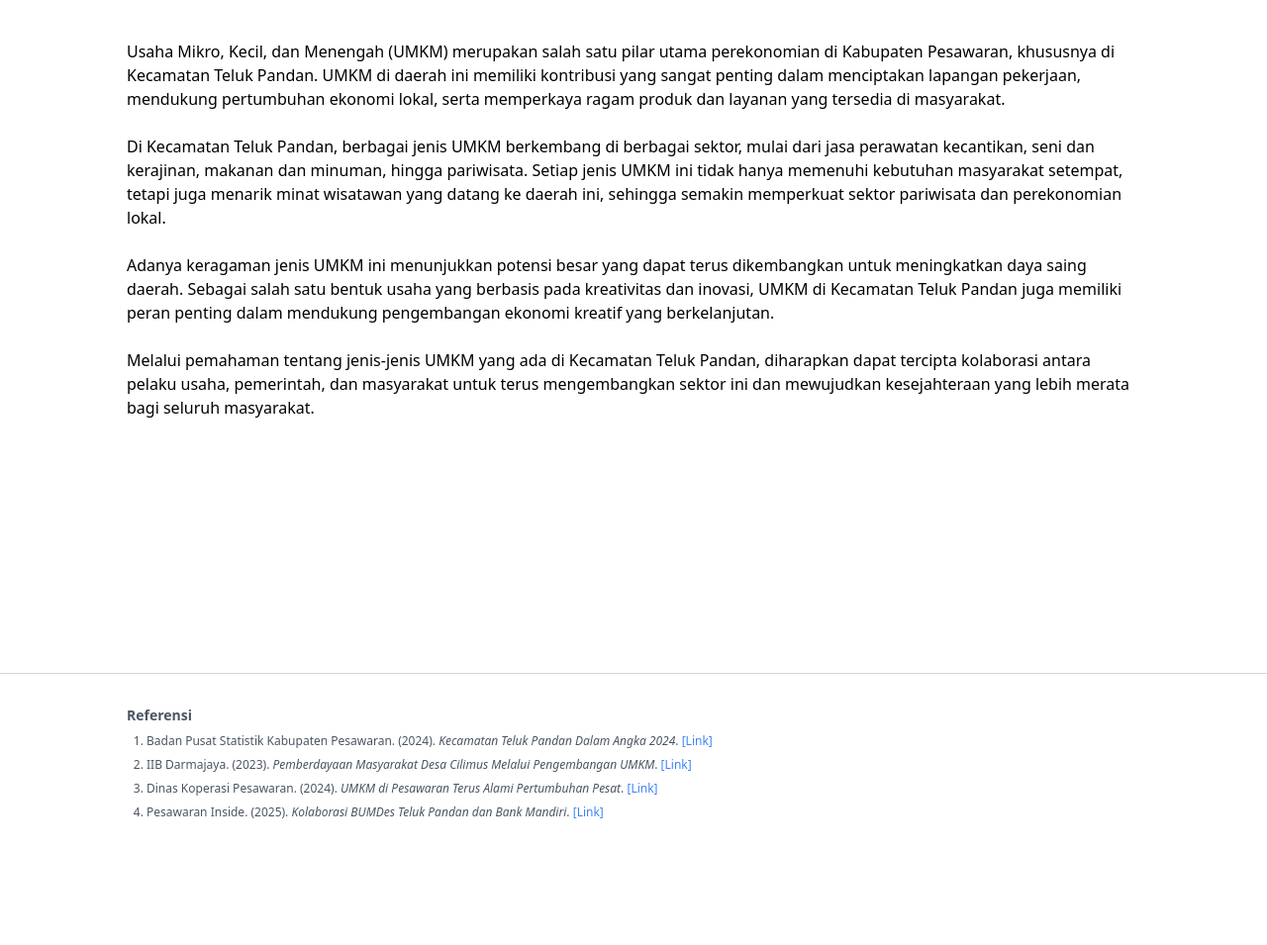
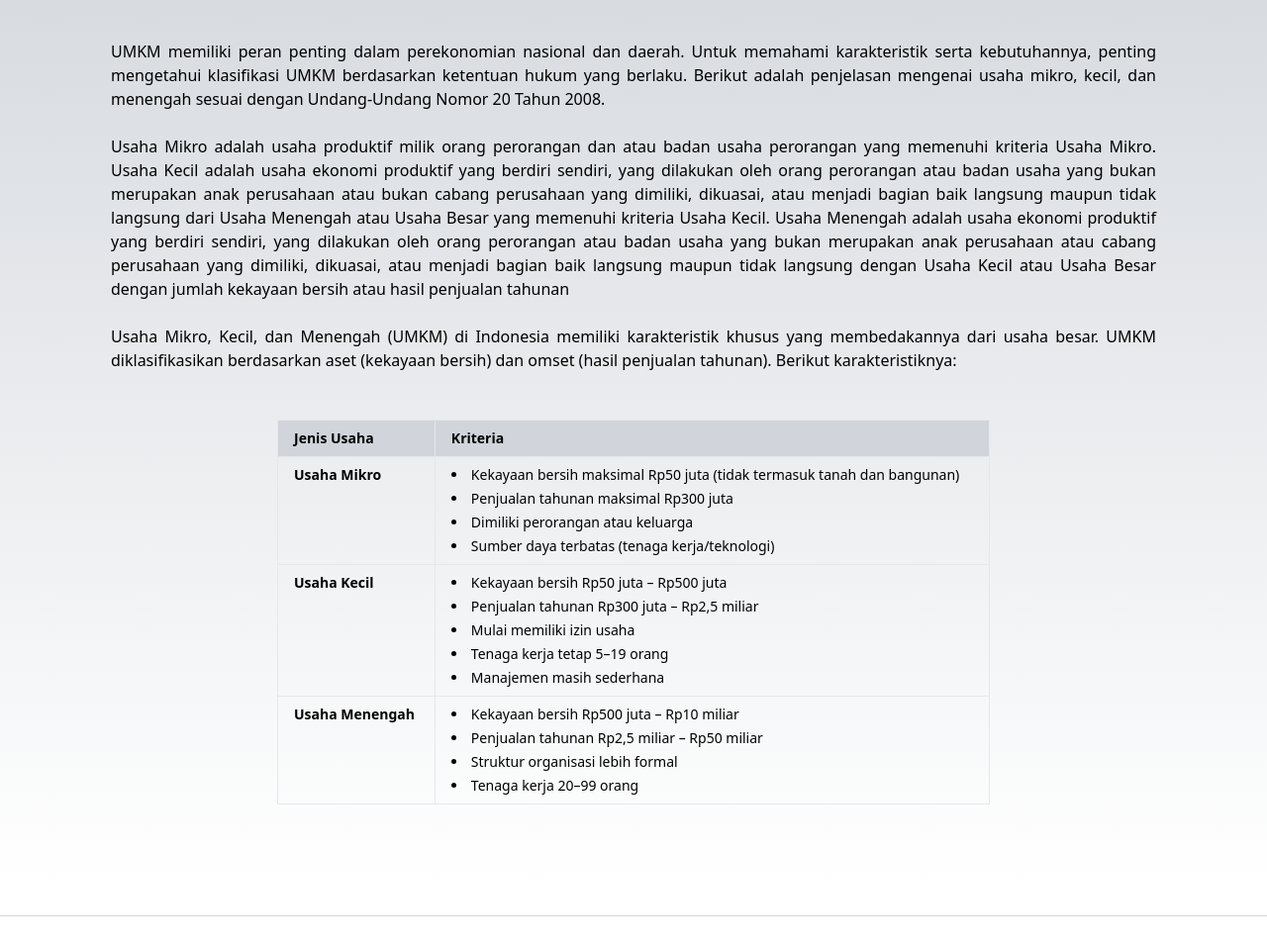
Before and after one commit to annisamaul24/Skripsi-Annisa-Maulinaa, a plain HTML site: page Informasi/informasi2.html in a window 1280 px wide. Shown: the part 152-1107 px from the top of the page at 99% size. Before the commit the page ends 1005 px from the top, so only its background shows below. Drawn offline with nearby package versions, Linux system fonts and the light colour scheme.

Commit message:
Update informasi2.html

```diff
--- a/Informasi/informasi2.html
+++ b/Informasi/informasi2.html
@@ -9,33 +9,80 @@
 </head>
 <body>
     <!-- Informasi 2 -->
-    <section id="informasi1" class="h-screen py-20">
-        <div class="px-4 md:px-8">
-            <h2 class="text-4xl md:text-5xl font-bold text-black mb-16 text-center">Jenis UMKM</h2>
+    <section id="informasi2" class="min-h-screen py-20 bg-gradient-to-b from-gray-300 to-white">
+        <div class="px-4 sm:px-6 md:px-8">
+            <h2 class="text-2xl sm:text-3xl md:text-5xl font-bold text-black mb-16 text-center">UMKM</h2>
+
             <!--Intro-->
-            </div>
-            <div class="text-sm md:text-base text-black mb-6 max-w-5xl mx-auto">
+            <div class="text-sm md:text-base text-black leading-relaxed mb-6 w-full mx-auto px-4 sm:px-6 lg:px-20 text-justify">
                 <p>
-                Usaha Mikro, Kecil, dan Menengah (UMKM) merupakan salah satu pilar utama perekonomian di Kabupaten Pesawaran, khususnya di Kecamatan Teluk Pandan. UMKM di daerah ini memiliki kontribusi yang sangat penting dalam menciptakan lapangan pekerjaan, mendukung pertumbuhan ekonomi lokal, serta memperkaya ragam produk dan layanan yang tersedia di masyarakat.
+                    UMKM memiliki peran penting dalam perekonomian nasional dan daerah. Untuk memahami karakteristik serta kebutuhannya, penting mengetahui klasifikasi UMKM berdasarkan ketentuan hukum yang berlaku. Berikut adalah penjelasan mengenai usaha mikro, kecil, dan menengah sesuai dengan Undang-Undang Nomor 20 Tahun 2008.
                 </p><br>
                 <p>
-                Di Kecamatan Teluk Pandan, berbagai jenis UMKM berkembang di berbagai sektor, mulai dari jasa perawatan kecantikan, seni dan kerajinan, makanan dan minuman, hingga pariwisata. Setiap jenis UMKM ini tidak hanya memenuhi kebutuhan masyarakat setempat, tetapi juga menarik minat wisatawan yang datang ke daerah ini, sehingga semakin memperkuat sektor pariwisata dan perekonomian lokal.
+                    Usaha Mikro adalah usaha produktif milik orang perorangan dan atau badan usaha perorangan yang memenuhi kriteria Usaha Mikro. Usaha Kecil adalah usaha ekonomi produktif yang berdiri sendiri, yang dilakukan oleh orang perorangan atau badan usaha yang bukan merupakan anak perusahaan atau bukan cabang perusahaan yang dimiliki, dikuasai, atau menjadi bagian baik langsung maupun tidak langsung dari Usaha Menengah atau Usaha Besar yang memenuhi kriteria Usaha Kecil. Usaha Menengah adalah usaha ekonomi produktif yang berdiri sendiri, yang dilakukan oleh orang perorangan atau badan usaha yang bukan merupakan anak perusahaan atau cabang perusahaan yang dimiliki, dikuasai, atau menjadi bagian baik langsung maupun tidak langsung dengan Usaha Kecil atau Usaha Besar dengan jumlah kekayaan bersih atau hasil penjualan tahunan
                 </p><br>
                 <p>
-                Adanya keragaman jenis UMKM ini menunjukkan potensi besar yang dapat terus dikembangkan untuk meningkatkan daya saing daerah. Sebagai salah satu bentuk usaha yang berbasis pada kreativitas dan inovasi, UMKM di Kecamatan Teluk Pandan juga memiliki peran penting dalam mendukung pengembangan ekonomi kreatif yang berkelanjutan.
+                    Usaha Mikro, Kecil, dan Menengah (UMKM) di Indonesia memiliki karakteristik khusus yang membedakannya dari usaha besar. UMKM diklasifikasikan berdasarkan aset (kekayaan bersih) dan omset (hasil penjualan tahunan). Berikut karakteristiknya:
                 </p><br>
-            <p>
-                Melalui pemahaman tentang jenis-jenis UMKM yang ada di Kecamatan Teluk Pandan, diharapkan dapat tercipta kolaborasi antara pelaku usaha, pemerintah, dan masyarakat untuk terus mengembangkan sektor ini dan mewujudkan kesejahteraan yang lebih merata bagi seluruh masyarakat.
-            </p>
             </div>
+        </div>
+
+        <!--Tabel Kriteria UMKM-->
+        <div class="overflow-x-auto max-w-3xl mx-auto px-4 sm:px-6">
+        <table class="table-auto w-full border border-gray-300 text-sm text-left">
+            <thead class="bg-gray-300">
+            <tr>
+                <th class="border px-4 py-2">Jenis Usaha</th>
+                <th class="border px-4 py-2">Kriteria</th>
+            </tr>
+            </thead>
+            <tbody>
+            <tr>
+                <td class="border px-4 py-2 font-semibold align-top">Usaha Mikro</td>
+                <td class="border px-4 py-2">
+                <ul class="list-disc list-inside space-y-1">
+                    <li>Kekayaan bersih maksimal Rp50 juta (tidak termasuk tanah dan bangunan)</li>
+                    <li>Penjualan tahunan maksimal Rp300 juta</li>
+                    <li>Dimiliki perorangan atau keluarga</li>
+                    <li>Sumber daya terbatas (tenaga kerja/teknologi)</li>
+                </ul>
+                </td>
+            </tr>
+            <tr>
+                <td class="border px-4 py-2 font-semibold align-top">Usaha Kecil</td>
+                <td class="border px-4 py-2">
+                <ul class="list-disc list-inside space-y-1">
+                    <li>Kekayaan bersih Rp50 juta – Rp500 juta</li>
+                    <li>Penjualan tahunan Rp300 juta – Rp2,5 miliar</li>
+                    <li>Mulai memiliki izin usaha</li>
+                    <li>Tenaga kerja tetap 5–19 orang</li>
+                    <li>Manajemen masih sederhana</li>
+                </ul>
+                </td>
+            </tr>
+            <tr>
+                <td class="border px-4 py-2 font-semibold align-top">Usaha Menengah</td>
+                <td class="border px-4 py-2">
+                <ul class="list-disc list-inside space-y-1">
+                    <li>Kekayaan bersih Rp500 juta – Rp10 miliar</li>
+                    <li>Penjualan tahunan Rp2,5 miliar – Rp50 miliar</li>
+                    <li>Struktur organisasi lebih formal</li>
+                    <li>Tenaga kerja 20–99 orang</li>
+                </ul>
+                </td>
+            </tr>
+            </tbody>
+        </table>
         </div>
     </section>
 
+
+
+
     <!--Referensi-->
     <section>
-        <hr class="my-8 border-gray-300" />
-
-        <div class="max-w-5xl mx-auto pb-6 text-xs text-gray-600">
+        <hr class="my-8 border-gray-300"/>
+        <div class="w-full mx-auto px-4 sm:px-6 lg:px-20 pb-6 text-xs text-gray-600">
             <h2 class="text-sm font-semibold mb-2">Referensi</h2>
             <ol class="list-decimal pl-5 space-y-2">
                 <li>
```
Lines whose indentation alone changed are shown as unchanged.
